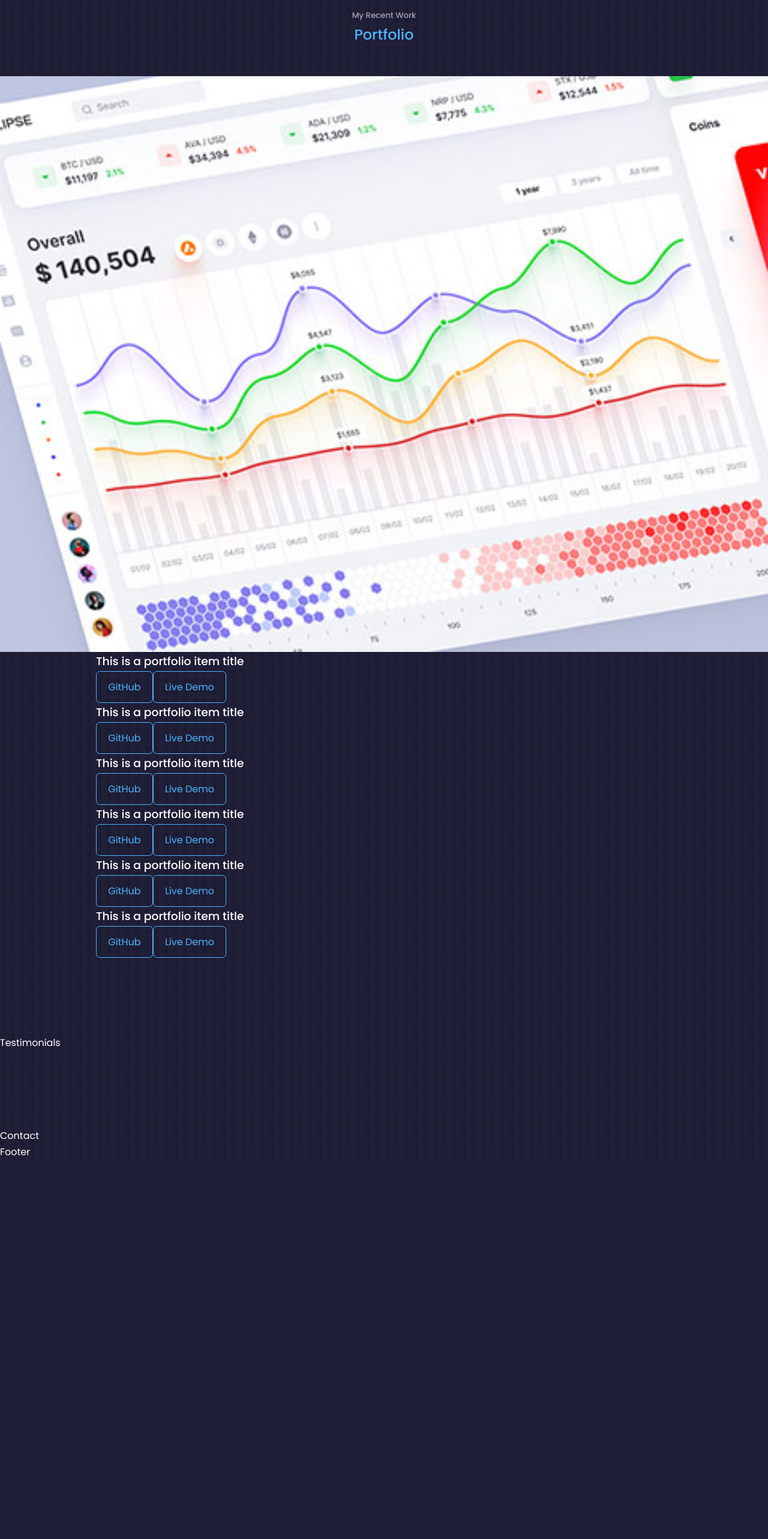
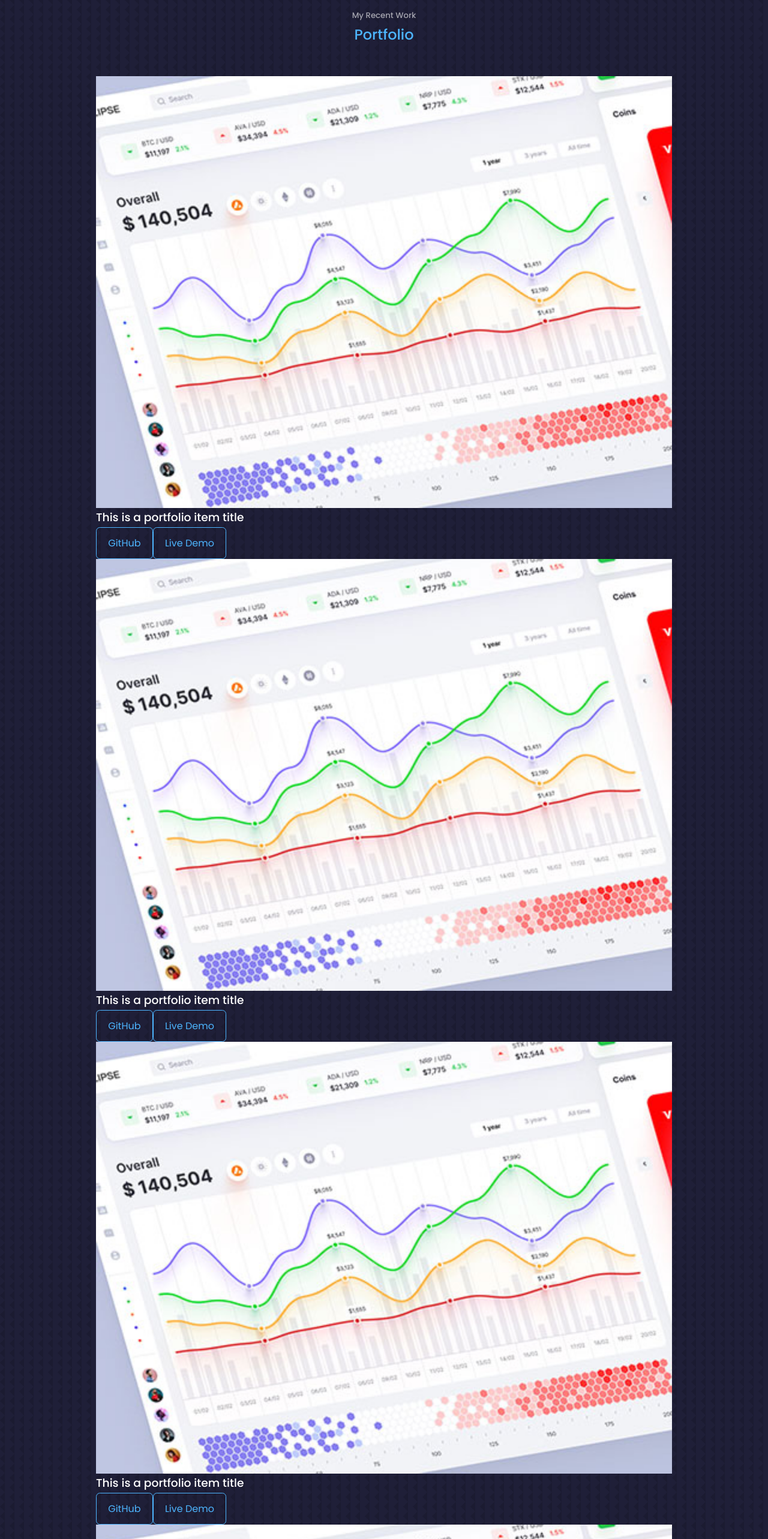
Before and after one commit to dows16/Portfolio, a React (Create React App) app: page / in a window 1280 px wide. Shown: the part 3080-5646 px from the top of the page at 60% size. Before the commit the page ends 5014 px from the top, so only its background shows below. Built offline with nearby package versions, Linux system fonts and the light colour scheme.

Commit message:
first commit

```diff
--- a/src/components/portfolio/Portfolio.jsx
+++ b/src/components/portfolio/Portfolio.jsx
@@ -12,11 +12,11 @@ const Portfolio = () => {
     <section id="portfolio">
       <h5>My Recent Work</h5>
       <h2>Portfolio</h2>
-        <img src={IMG1} alt="portfolio 1 image" />
+
       <div className="container portfolio__container">
         <article className="portfolio__item">
           <div className="portfolio__item-image">
-
+            <img src={IMG1} alt="portfolio image 1" />
           </div>
             <h3>This is a portfolio item title</h3>
             <a href="https://github.com/dows16/web" className="btn" target="_blank">GitHub</a>
@@ -24,7 +24,7 @@ const Portfolio = () => {
         </article>
         <article className="portfolio__item">
           <div className="portfolio__item-image">
-
+            <img src={IMG1} alt="portfolio image 1" />
           </div>
             <h3>This is a portfolio item title</h3>
             <a href="https://github.com/dows16/web" className="btn" target="_blank">GitHub</a>
@@ -32,7 +32,7 @@ const Portfolio = () => {
         </article>
         <article className="portfolio__item">
           <div className="portfolio__item-image">
-
+            <img src={IMG1} alt="portfolio image 1" />
           </div>
             <h3>This is a portfolio item title</h3>
             <a href="https://github.com/dows16/web" className="btn" target="_blank">GitHub</a>
@@ -40,7 +40,7 @@ const Portfolio = () => {
         </article>
         <article className="portfolio__item">
           <div className="portfolio__item-image">
-
+            <img src={IMG1} alt="portfolio image 1" />
           </div>
             <h3>This is a portfolio item title</h3>
             <a href="https://github.com/dows16/web" className="btn" target="_blank">GitHub</a>
@@ -49,7 +49,7 @@ const Portfolio = () => {
 
         <article className="portfolio__item">
           <div className="portfolio__item-image">
-
+            <img src={IMG1} alt="portfolio image 1" />
           </div>
             <h3>This is a portfolio item title</h3>
             <a href="https://github.com/dows16/web" className="btn" target="_blank">GitHub</a>
@@ -57,7 +57,7 @@ const Portfolio = () => {
         </article>
         <article className="portfolio__item">
           <div className="portfolio__item-image">
-
+            <img src={IMG1} alt="portfolio image 1" />
           </div>
             <h3>This is a portfolio item title</h3>
             <a href="https://github.com/dows16/web" className="btn" target="_blank">GitHub</a>
```
